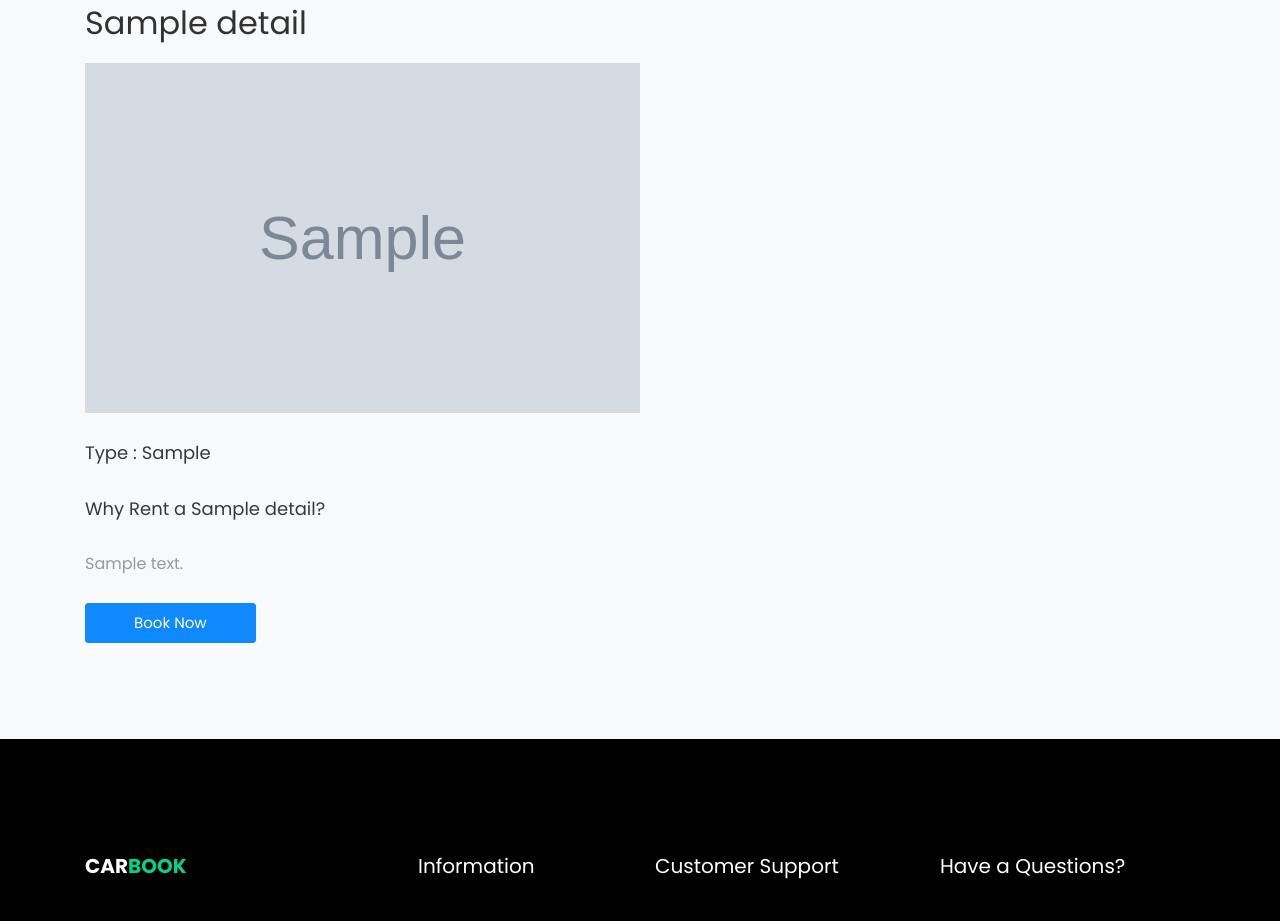
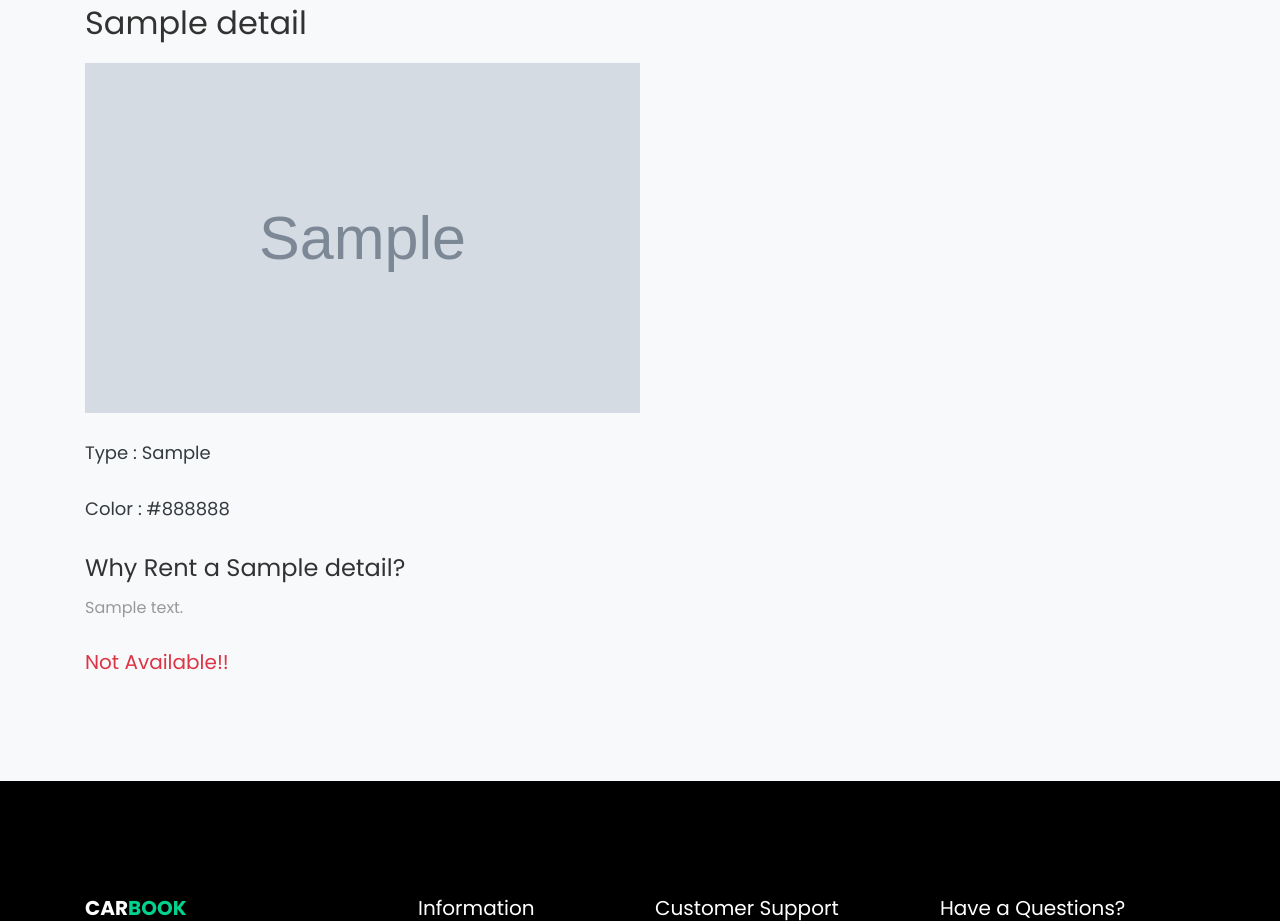
Before and after one commit to AshnaEP/django_projects, a Django app: template crms/templates/car_details.html in a window 1280 px wide. Shown: the part 111-1032 px from the top of the page. Run offline with Django 5.2, Linux system fonts and the light colour scheme; the template is opened without the code that fills it: most values are stand-ins (such as "Sample title", 1, 10 or a date in 2020); grey boxes marked "Sample" are stand-in pictures; some libraries are stand-ins or nearby versions; some web fonts are replaced.

Commit message:
added available option in car list and details pages

```diff
--- a/crms/cars/models.py
+++ b/crms/cars/models.py
@@ -19,6 +19,7 @@ class Car(models.Model):
     rent=models.IntegerField(default=0)
     image=models.ImageField(upload_to='image',blank=True,null=True)
     featured = models.BooleanField(default=False)
+    available = models.BooleanField(default=True)
     def __str__(self):
         return self.name
 
--- a/crms/templates/car_details.html
+++ b/crms/templates/car_details.html
@@ -11,7 +11,7 @@
   <h2 class="mb-3">{{details.name}}</h2>
   <img class="mb-4" src="{{details.image.url}}" height="350px" width="50%">
   <p class="mb-4 text-dark" style="font-size:18px;">Type : <span> {{details.car_type}}</span></p>
-  <p class="mb-4 text-dark" style="font-size:18px;>Color : <span> {{details.color}}</span></p>
+  <p class="mb-4 text-dark" style="font-size:18px;">Color : <span> {{details.color}}</span></p>
   <h4 class="price ml-auto">Why Rent a <span>{{details.name}}?</span></h4>
   <p style="text-align: justify;">{{details.description}}</p>
 
@@ -22,12 +22,16 @@
   </div>
   {% else %}
   <div class="mt-4">
-    <a href="{% if user.is_authenticated %}
-                 {% url 'booking:bookcar' details.id %}
-             {% else %}
-                 {% url 'user:login' %}
-             {% endif %}"
+    {% if details.available == True %}
+        <a href="{% if user.is_authenticated %}
+                      {% url 'booking:bookcar' details.id %}
+                  {% else %}
+                      {% url 'user:login' %}
+                  {% endif %}"
        class="btn btn-primary me-4 p-2 px-5">Book Now</a>
+    {% else %}
+       <h5 class="text-danger">Not Available!!</h5>
+    {% endif %}
     </div>
   {% endif %}
 </div>
```
Also changed, not shown: crms/templates/car_list.html (+6 -2 lines), crms/cars/migrations/0011_car_available.py (added), crms/db.sqlite3.
